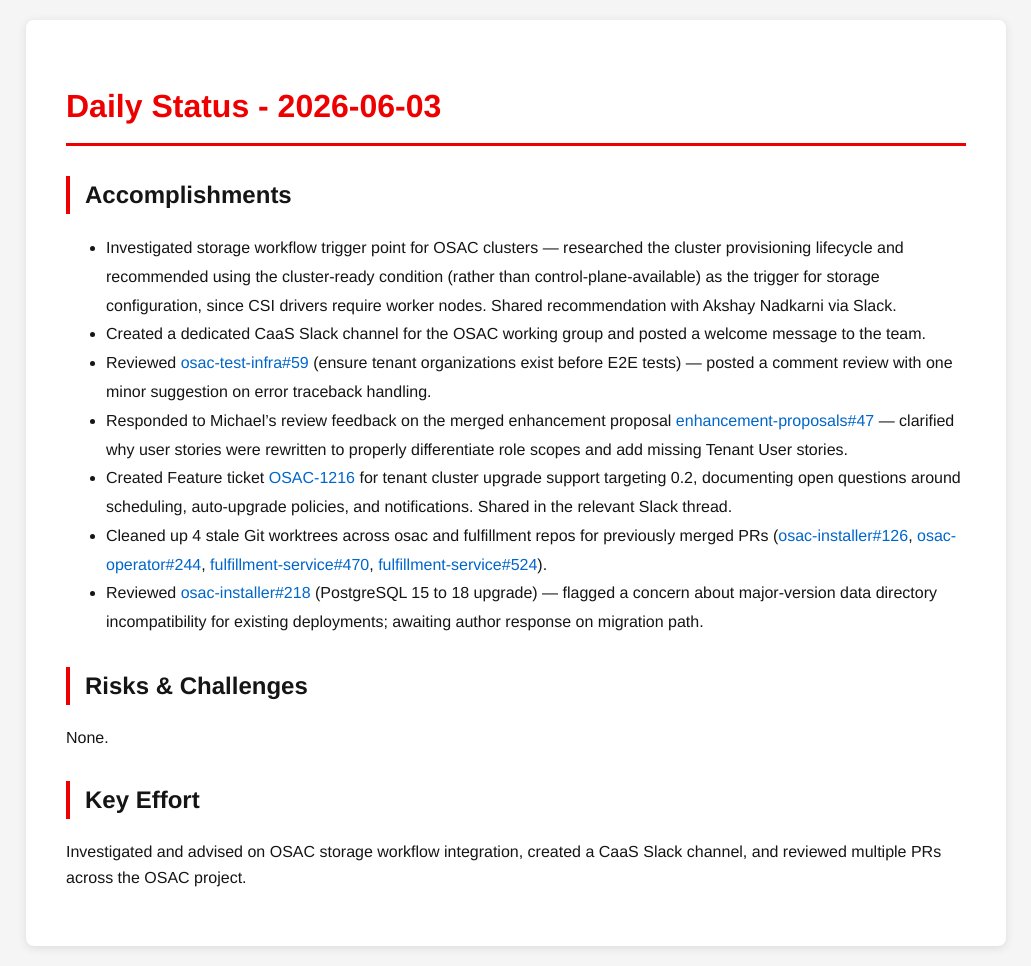
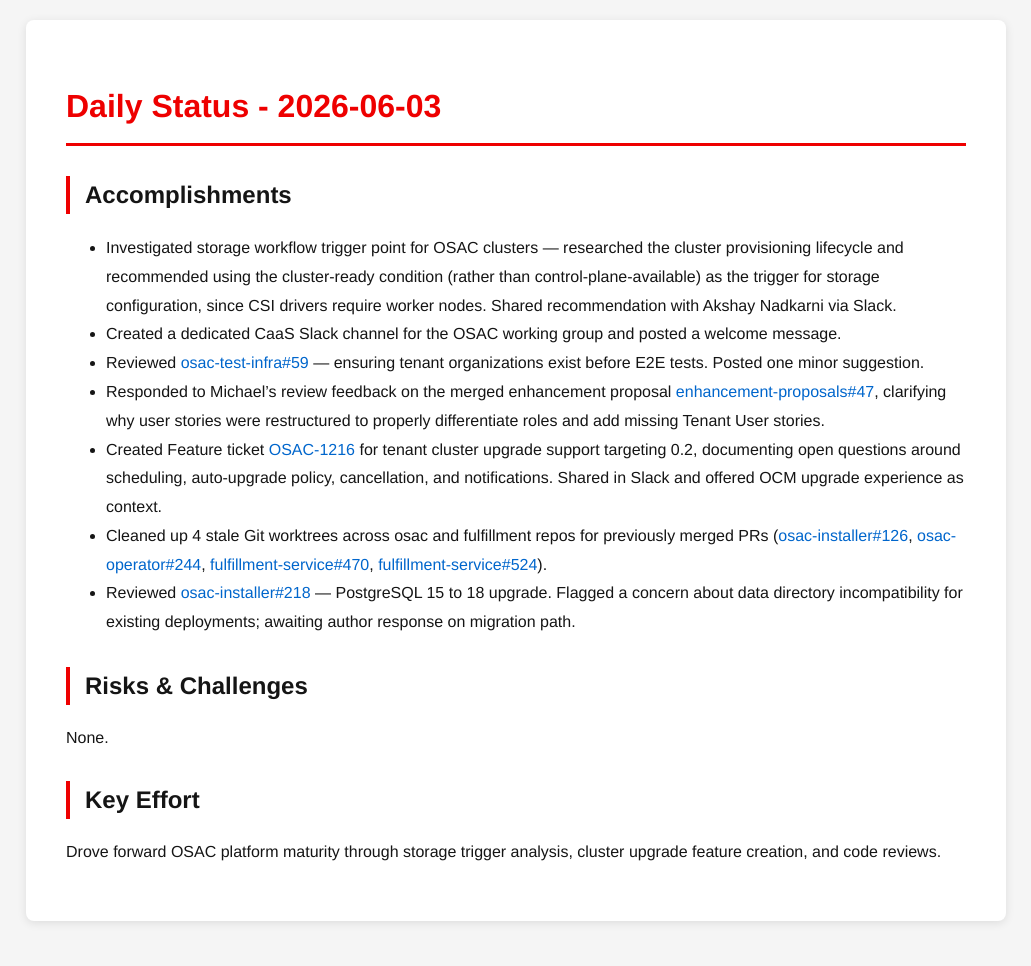
Before and after one commit to tzvatot/daily-status, a Jekyll site: the page built from 2026-06-03.md, in a window 1280 px wide. Shown: the whole page, without its empty margins (124-1155 px from the left). Built offline with Jekyll 4.4.1, drawn with Linux system fonts in a browser that asks for light colours; after the commit the page ends 941 px from its top, so only the background shows below that.

Commit message:
Daily status update - 2026-06-03

```diff
--- a/2026-06-03.md
+++ b/2026-06-03.md
@@ -8,15 +8,15 @@
 
 ## Accomplishments
 - Investigated storage workflow trigger point for OSAC clusters — researched the cluster provisioning lifecycle and recommended using the cluster-ready condition (rather than control-plane-available) as the trigger for storage configuration, since CSI drivers require worker nodes. Shared recommendation with Akshay Nadkarni via Slack.
-- Created a dedicated CaaS Slack channel for the OSAC working group and posted a welcome message to the team.
-- Reviewed [osac-test-infra#59](https://github.com/osac-project/osac-test-infra/pull/59) (ensure tenant organizations exist before E2E tests) — posted a comment review with one minor suggestion on error traceback handling.
-- Responded to Michael's review feedback on the merged enhancement proposal [enhancement-proposals#47](https://github.com/osac-project/enhancement-proposals/pull/47) — clarified why user stories were rewritten to properly differentiate role scopes and add missing Tenant User stories.
-- Created Feature ticket [OSAC-1216](https://redhat.atlassian.net/browse/OSAC-1216) for tenant cluster upgrade support targeting 0.2, documenting open questions around scheduling, auto-upgrade policies, and notifications. Shared in the relevant Slack thread.
+- Created a dedicated CaaS Slack channel for the OSAC working group and posted a welcome message.
+- Reviewed [osac-test-infra#59](https://github.com/osac-project/osac-test-infra/pull/59) — ensuring tenant organizations exist before E2E tests. Posted one minor suggestion.
+- Responded to Michael's review feedback on the merged enhancement proposal [enhancement-proposals#47](https://github.com/osac-project/enhancement-proposals/pull/47), clarifying why user stories were restructured to properly differentiate roles and add missing Tenant User stories.
+- Created Feature ticket [OSAC-1216](https://redhat.atlassian.net/browse/OSAC-1216) for tenant cluster upgrade support targeting 0.2, documenting open questions around scheduling, auto-upgrade policy, cancellation, and notifications. Shared in Slack and offered OCM upgrade experience as context.
 - Cleaned up 4 stale Git worktrees across osac and fulfillment repos for previously merged PRs ([osac-installer#126](https://github.com/osac-project/osac-installer/pull/126), [osac-operator#244](https://github.com/osac-project/osac-operator/pull/244), [fulfillment-service#470](https://github.com/osac-project/fulfillment-service/pull/470), [fulfillment-service#524](https://github.com/osac-project/fulfillment-service/pull/524)).
-- Reviewed [osac-installer#218](https://github.com/osac-project/osac-installer/pull/218) (PostgreSQL 15 to 18 upgrade) — flagged a concern about major-version data directory incompatibility for existing deployments; awaiting author response on migration path.
+- Reviewed [osac-installer#218](https://github.com/osac-project/osac-installer/pull/218) — PostgreSQL 15 to 18 upgrade. Flagged a concern about data directory incompatibility for existing deployments; awaiting author response on migration path.
 
 ## Risks & Challenges
 None.
 
 ## Key Effort
-Investigated and advised on OSAC storage workflow integration, created a CaaS Slack channel, and reviewed multiple PRs across the OSAC project.
+Drove forward OSAC platform maturity through storage trigger analysis, cluster upgrade feature creation, and code reviews.
```
